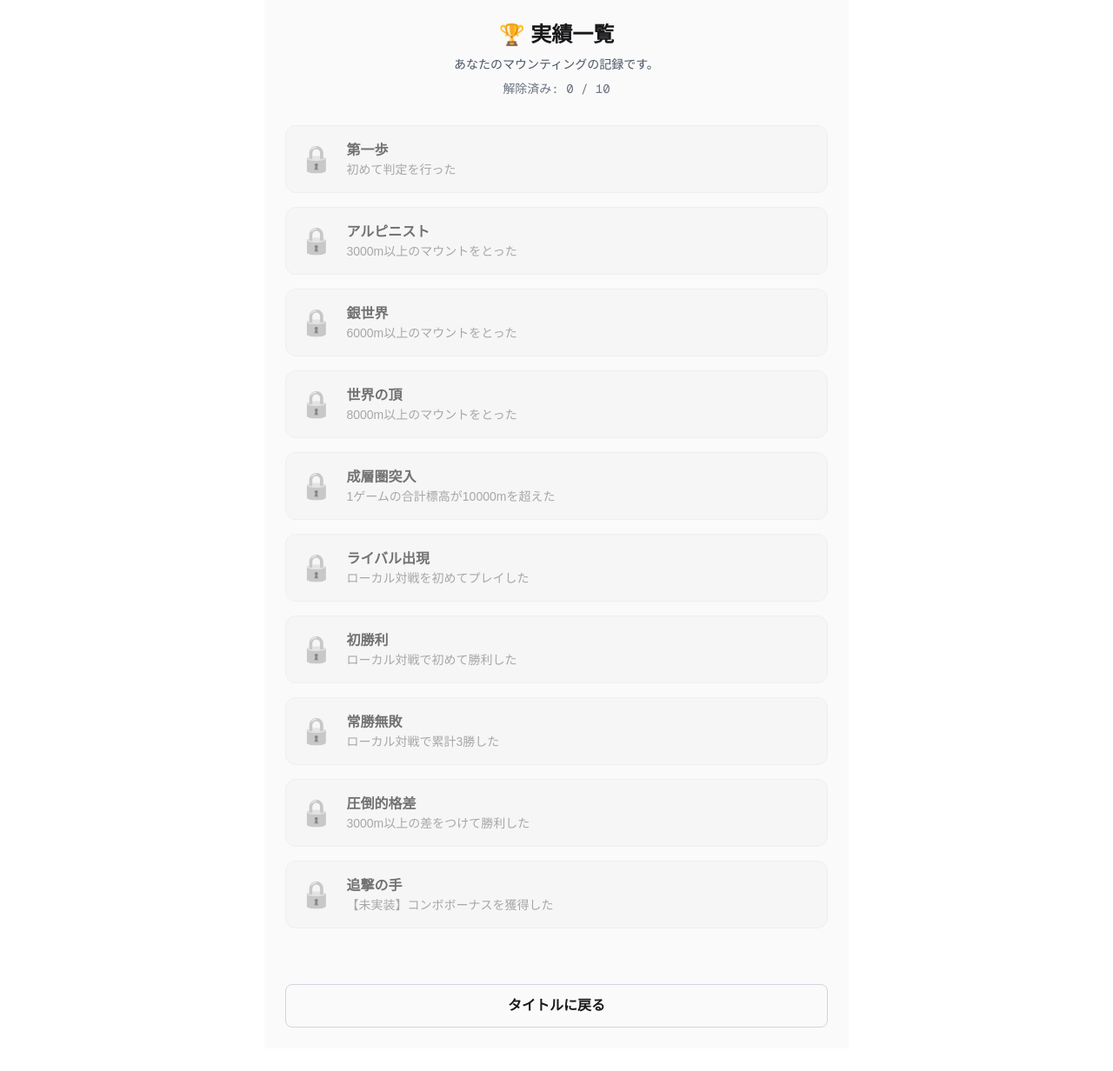
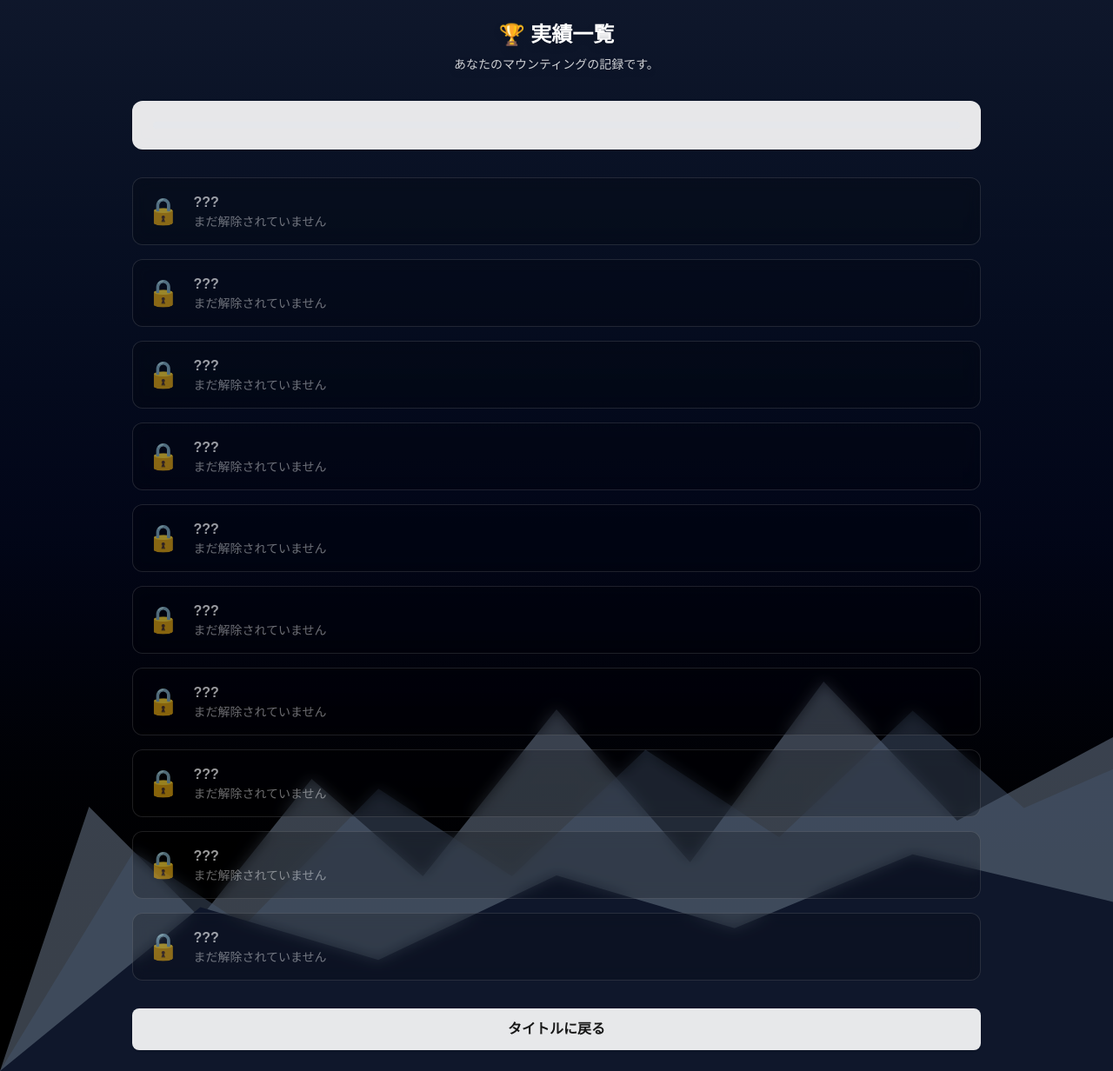
Before and after one commit to AliceWonerfulWorld/mounting_mountain, a Next.js app: page /achievements in a window 1280 px wide. Shown: the whole page at 87% size. Before the commit the page ends 1206 px from the top, so only its background shows below. Built offline with nearby package versions, Linux system fonts and the light colour scheme.

Commit message:
feat: 実績ページのデザインを改善し、昼夜の背景効果を追加しました

```diff
--- a/src/app/achievements/page.tsx
+++ b/src/app/achievements/page.tsx
@@ -10,39 +10,108 @@ export default function AchievementsPage() {
     const [unlockedIds, setUnlockedIds] = useState<string[]>([]);
     const [mounted, setMounted] = useState(false);
 
+    const [skyClass, setSkyClass] = useState("");
+    const [isNight, setIsNight] = useState(false);
+    const [isDayFog, setIsDayFog] = useState(false);
+
     useEffect(() => {
         setMounted(true);
         setUnlockedIds(loadUnlocked());
+
+        const hour = new Date().getHours();
+
+        if (hour >= 4 && hour < 8) {
+            setSkyClass("from-amber-200 via-orange-200 to-sky-200");
+        } else if (hour >= 8 && hour < 12) {
+            setSkyClass("from-sky-300 via-blue-200 to-sky-100");
+        } else if (hour >= 12 && hour < 16) {
+            setSkyClass("from-slate-100 via-sky-100 to-white");
+            setIsDayFog(true);
+        } else if (hour >= 16 && hour < 19) {
+            setSkyClass("from-rose-300 via-orange-200 to-amber-100");
+        } else {
+            setSkyClass("from-slate-900 via-slate-950 to-black");
+            setIsNight(true);
+        }
     }, []);
 
     if (!mounted) {
         return (
-            <main className="min-h-screen p-6 max-w-2xl mx-auto space-y-8 bg-zinc-50 dark:bg-black">
-                <div className="space-y-2 text-center animate-pulse">
-                    <div className="h-8 w-48 bg-gray-200 dark:bg-zinc-800 rounded mx-auto" />
-                    <div className="h-4 w-64 bg-gray-200 dark:bg-zinc-800 rounded mx-auto" />
-                </div>
-                <div className="space-y-4">
-                    {[...Array(5)].map((_, i) => (
-                        <div key={i} className="h-24 w-full bg-gray-200 dark:bg-zinc-800 rounded-xl animate-pulse" />
-                    ))}
-                </div>
+            <main className="min-h-screen grid place-items-center bg-black text-white">
+                Loading...
             </main>
         );
     }
 
+    const unlockedCount = unlockedIds.length;
+    const totalCount = ACHIEVEMENTS.length;
+    const progressPercentage = Math.round((unlockedCount / totalCount) * 100);
+
     return (
-        <main className="min-h-screen p-6 max-w-2xl mx-auto space-y-8 bg-zinc-50 dark:bg-black text-zinc-900 dark:text-zinc-50">
-            <header className="space-y-2 text-center">
+        <main className="relative min-h-screen w-full overflow-hidden">
+
+            {/* 空 */}
+            <div
+                className={clsx(
+                    "absolute inset-0 bg-gradient-to-b transition-colors duration-1000",
+                    skyClass
+                )}
+            />
+
+            {/* 星 */}
+            {isNight && (
+                <div className="star-layer">
+                    <div className="star s1" />
+                    <div className="star s2" />
+                    <div className="star s3" />
+                    <div className="star s4" />
+                    <div className="star s5" />
+                </div>
+            )}
+
+            {/* 雲 */}
+            <div className="cloud-layer">
+                <div className="cloud cloud1" />
+                <div className="cloud cloud2" />
+                <div className="cloud cloud3" />
+            </div>
+
+            {/* 昼霧 */}
+            {isDayFog && <div className="fog-layer" />}
+
+            {/* 山 */}
+            <div className="absolute inset-0 pointer-events-none">
+                <div className="absolute bottom-0 w-full h-[100vh] bg-slate-400/40
+                    [clip-path:polygon(0%_100%,8%_62%,18%_78%,28%_58%,38%_72%,50%_48%,62%_70%,74%_44%,86%_64%,100%_52%,100%_100%)]" />
+
+                <div className="absolute bottom-0 w-full h-[70vh] bg-slate-600/50
+                    [clip-path:polygon(0%_100%,12%_55%,22%_70%,34%_42%,46%_60%,58%_34%,70%_52%,82%_26%,92%_46%,100%_38%,100%_100%)]" />
+
+                <div className="absolute bottom-0 w-full h-[38vh] bg-slate-900
+                    [clip-path:polygon(0%_100%,18%_38%,34%_58%,50%_26%,66%_46%,82%_18%,100%_36%,100%_100%)]" />
+            </div>
+
+            {/* UI */}
+            <div className="relative z-10 max-w-5xl mx-auto p-6 space-y-8">
+
+                <header className="space-y-2 text-center text-white drop-shadow-lg">
                     <h1 className="text-2xl font-bold">🏆 実績一覧</h1>
-                <p className="text-sm text-gray-600 dark:text-gray-400">
+                    <p className="text-sm opacity-80">
                         あなたのマウンティングの記録です。
                     </p>
-                <div className="text-sm font-mono text-gray-500">
-                    解除済み: {unlockedIds.length} / {ACHIEVEMENTS.length}
-                </div>
                 </header>
 
+                {/* 進捗バー */}
+                <section className="bg-white/90 backdrop-blur p-6 rounded-xl shadow">
+                    <div className="w-full bg-gray-200 rounded-full h-2 overflow-hidden">
+                        <div
+                            className="bg-gradient-to-r from-yellow-400 to-yellow-600 h-2 transition-all duration-1000"
+                            style={{ width: `${progressPercentage}%` }}
+                        />
+                    </div>
+                </section>
+
+                {/* ✅ 実績リスト（これが重要） */}
                 <section className="space-y-4">
                     {ACHIEVEMENTS.map((achievement) => {
                         const isUnlocked = unlockedIds.includes(achievement.id);
@@ -51,23 +120,24 @@ export default function AchievementsPage() {
                             <div
                                 key={achievement.id}
                                 className={clsx(
-                                "p-4 rounded-xl border flex items-center justify-between transition-all duration-500",
+                                    "p-4 rounded-xl backdrop-blur border transition",
                                     isUnlocked
-                                    ? "bg-white dark:bg-zinc-900 border-yellow-400 shadow-sm"
-                                    : "bg-gray-100 dark:bg-zinc-800 border-gray-200 dark:border-zinc-700 opacity-60 grayscale"
+                                        ? "bg-white/90 border-yellow-400 shadow"
+                                        : "bg-black/30 text-white border-white/20 opacity-60"
                                 )}
                             >
                                 <div className="flex items-center gap-4">
-                                <div className="text-3xl filter-none">
+                                    <div className="text-3xl">
                                         {isUnlocked ? achievement.icon || "🏆" : "🔒"}
                                     </div>
                                     <div>
-                                    <div className="font-bold flex items-center gap-2">
-                                        {achievement.title}
-                                        {isUnlocked && <span className="text-yellow-500 text-[10px] border border-yellow-500 px-1 rounded uppercase">Unlocked</span>}
+                                        <div className="font-bold">
+                                            {isUnlocked ? achievement.title : "???"}
                                         </div>
-                                    <div className="text-sm text-gray-500 dark:text-gray-400">
-                                        {achievement.description}
+                                        <div className="text-sm opacity-70">
+                                            {isUnlocked
+                                                ? achievement.description
+                                                : "まだ解除されていません"}
                                         </div>
                                     </div>
                                 </div>
@@ -76,10 +146,9 @@ export default function AchievementsPage() {
                     })}
                 </section>
 
-            <div className="pt-8 space-y-4">
                 <Link
                     href="/"
-                    className="block w-full py-3 text-center rounded-lg border border-gray-300 dark:border-zinc-700 hover:bg-gray-100 dark:hover:bg-zinc-800 transition-colors font-bold"
+                    className="block w-full py-3 text-center rounded-lg bg-white/90 hover:bg-white transition font-bold shadow"
                 >
                     タイトルに戻る
                 </Link>
```
Lines whose indentation alone changed are shown as unchanged.
